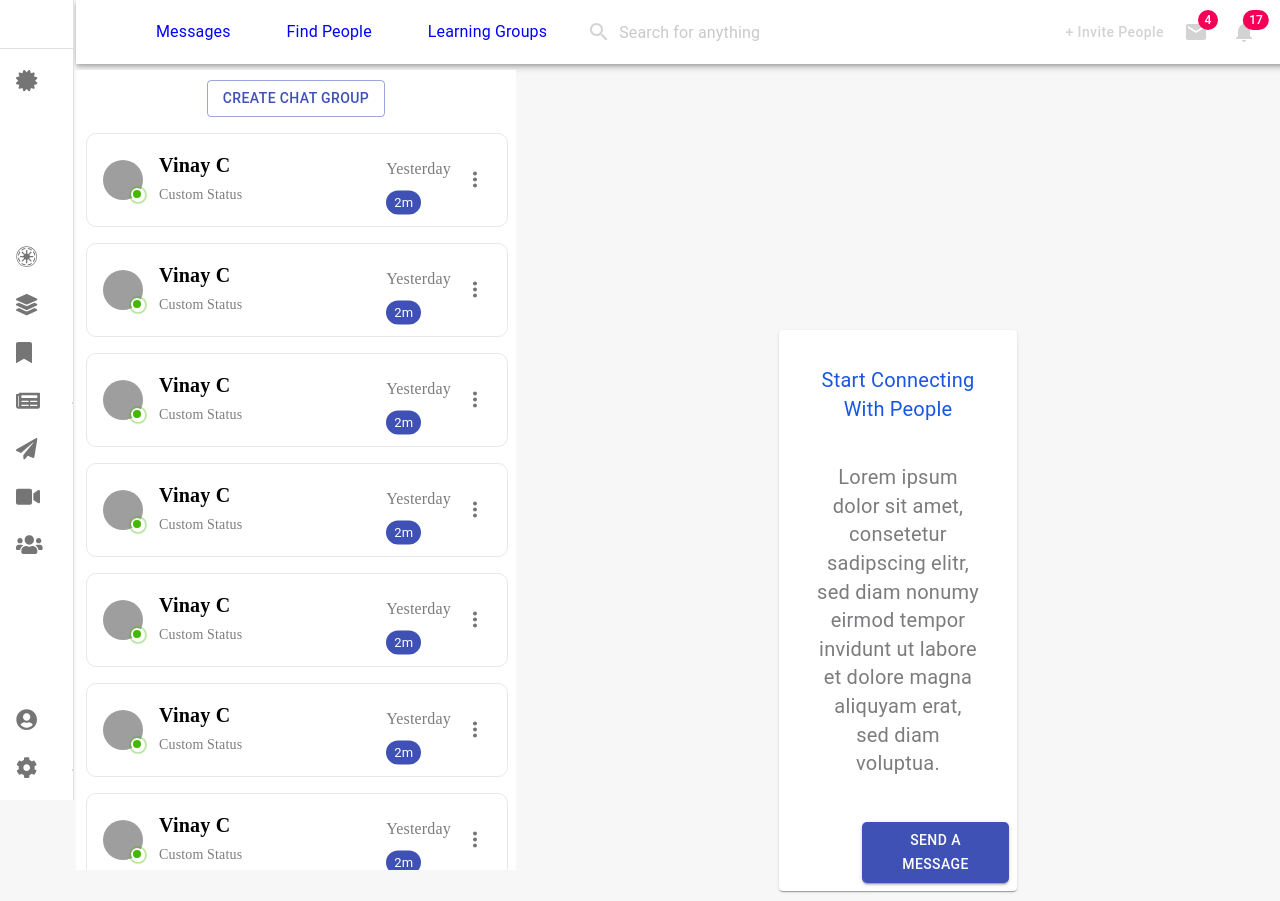
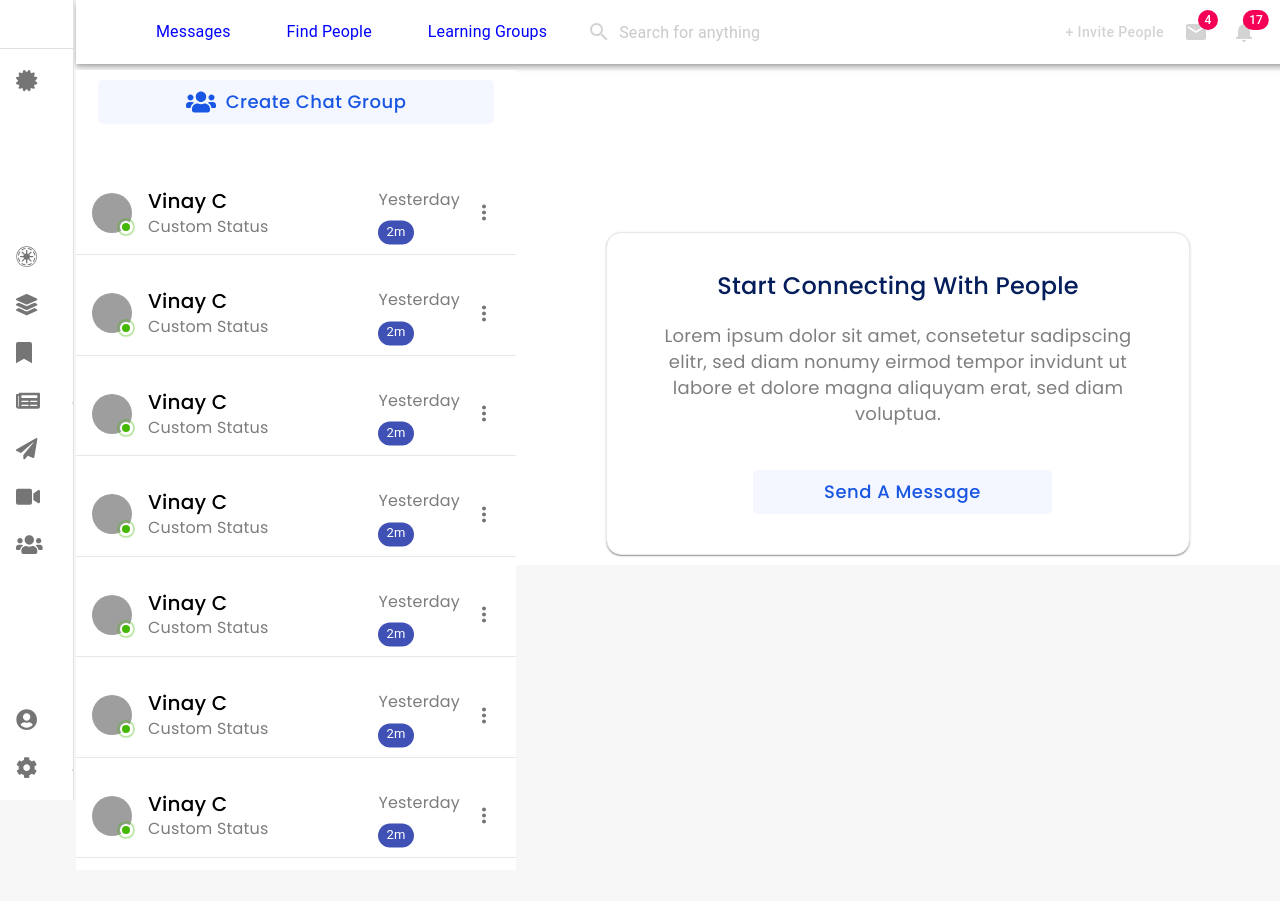
Before and after one commit to 91a447raheem/lms-ui, a React (Create React App) app in the folder byndr-ui/: page /connect/messages in a window 1280 px wide. After the commit the page ends 800 px from the top, so only its background shows below. Built offline with nearby package versions, Linux system fonts and the light colour scheme; grey boxes are pictures that could not be loaded.

Commit message:
1st screen

```diff
--- a/byndr-ui/public/index.html
+++ b/byndr-ui/public/index.html
@@ -9,6 +9,8 @@
       name="description"
       content="Web site created using create-react-app"
     />
+    <link rel="preconnect" href="https://fonts.gstatic.com">
+<link href="https://fonts.googleapis.com/css2?family=Poppins:ital,wght@0,100;0,200;0,300;0,400;0,500;0,600;0,700;0,800;0,900;1,100;1,200;1,300;1,400;1,500;1,700;1,800;1,900&display=swap" rel="stylesheet">
     <link rel="apple-touch-icon" href="%PUBLIC_URL%/logo192.png" />
     <!--
       manifest.json provides metadata used when your web app is installed on a
--- a/byndr-ui/src/components/Connect/Messages/chatList.js
+++ b/byndr-ui/src/components/Connect/Messages/chatList.js
@@ -14,7 +14,19 @@ import {
 import React from "react";
 
 import ChatCard from '../../common/Cards/chatCard'
-
+import { FontAwesomeIcon } from "@fortawesome/react-fontawesome";
+import {
+    faBookmark,
+    faCertificate,
+    faCog,
+    faLayerGroup,
+    faNewspaper,
+    faPaperPlane,
+    faUserCircle,
+    faUsers,
+    faVideo,
+  } from "@fortawesome/free-solid-svg-icons";
+  import { faGalacticRepublic } from "@fortawesome/free-brands-svg-icons";
 
 const useStyles = makeStyles((theme) => ({
     large: {
@@ -44,6 +56,7 @@ const useStyles = makeStyles((theme) => ({
     },
     centerAlign:{
         textAlign:"center"
+
     }
 }));
 
@@ -58,8 +71,19 @@ export default function ChatList() {
             // style={{ paddingTop: 40 }}
         >
             <Grid item className={classes.centerAlign}>
-                <Button variant="outlined" color="primary">
-                    Create Chat Group
+                <Button style={{
+                        textAlign: "center",
+                        fontFamily: 'Poppins',
+                        borderRadius: 5,
+                        background: '#F4F7FF 0% 0% no-repeat padding-box',
+                        color: '#1956E3',
+                        fontWeight: '500',
+                        fontSize:18,
+                        textTransform: "capitalize",
+                        boxShadow:"none",
+                        width:"90%"
+                    }}>
+                    <FontAwesomeIcon icon={faUsers} size={"lg"} style={{marginRight: 10}}/>    Create Chat Group
                 </Button>
             </Grid>
             {[0, 1, 2, 3, 4, 5, 6, 7, 8].map((value) => {
--- a/byndr-ui/src/components/Connect/Messages/messages.js
+++ b/byndr-ui/src/components/Connect/Messages/messages.js
@@ -55,7 +55,8 @@ const useStyles = makeStyles((theme) => ({
     },
     alignBlockCenter:{
         margin:'0 auto',
-        marginTop:250
+        marginTop:'20%',
+        width:600
     }
 
 }));
@@ -68,7 +69,6 @@ export default function Messages() {
                 <Grid item
                     container
                     alignItems="center"
-                    sm={4}
                     className={classes.alignBlockCenter}
                 >
                     <NewGroupCards
--- a/byndr-ui/src/components/Connect/messageConnect.js
+++ b/byndr-ui/src/components/Connect/messageConnect.js
@@ -45,7 +45,6 @@ const useStyles = makeStyles((theme) => ({
     marginBottom:100
   },
   chatListblockinr:{
-  padding:'0 10px',
   marginTop:10
   },
   contentRenderer:{
@@ -53,7 +52,8 @@ const useStyles = makeStyles((theme) => ({
     float: 'right',
   },
   contentRendererinr:{
-    padding:10
+    padding:10,
+    background:"#fff",
   }
 }));
 
--- a/byndr-ui/src/components/common/Cards/chatCard.js
+++ b/byndr-ui/src/components/common/Cards/chatCard.js
@@ -31,8 +31,8 @@ const StyledBadge = withStyles((theme) => ({
         boxShadow: `0 0 0 2px ${theme.palette.background.paper}`,
         '&::after': {
             position: 'absolute',
-            top: 0,
-            left: 0,
+            top: -1,
+            left: -1,
             width: '100%',
             height: '100%',
             borderRadius: '50%',
@@ -59,27 +59,30 @@ const useStyles = makeStyles((theme) => ({
         width: '100%',
         // maxWidth: 360,
         backgroundColor: theme.palette.background.paper,
-        border: "1px solid #E8E8E8",
-        borderRadius: 10
+        borderBottom: "1px solid #E8E8E8",
     },
     cardTtitle: {
         textAlign: "left",
-        font: "normal normal 600 20px/30px Poppins",
+        fontFamily: 'Poppins',
         color: "#000000",
         opacity: 1,
+        fontSize:20,
+        fontWeight:500,
     },
     cardSubText: {
         textAlign: "left",
-        font: "normal normal normal 14px/30px Poppins",
+        fontFamily: 'Poppins',
         color: "#7D7D7D",
-        opacity: 1
+        opacity: 1,
+        fontSize:16
     },
     lastUpdate: {
         textAlign: "left",
-        font: "normal normal normal 16px / 30px Poppins",
+        fontFamily: 'Poppins',
         color: "#7B7C7E",
         opacity: 1,
-        paddingTop: 10
+        paddingTop: 10,
+        fontSize:16
     }
 }));
 
--- a/byndr-ui/src/components/common/Cards/newCards.js
+++ b/byndr-ui/src/components/common/Cards/newCards.js
@@ -17,7 +17,7 @@ const useStyles = makeStyles((theme) => ({
     root: {
         textAlign: "center",
         background: "#FFFFFF 0% 0% no-repeat padding-box",
-        borderRradius: 15,
+        borderRadius: 15,
     },
     media: {
         height: 0,
--- a/byndr-ui/src/components/common/Cards/newGroupCards.js
+++ b/byndr-ui/src/components/common/Cards/newGroupCards.js
@@ -15,21 +15,25 @@ const useStyles = makeStyles((theme) => ({
     root: {
         textAlign: "center",
         background: "#FFFFFF 0% 0% no-repeat padding-box",
-        borderRradius: 15,
+        borderRadius: 15,
+        border: "1px solid #E8E8E8",
     },
     card_title: {
         padding: 20,
-        fontSize: 20,
+        fontSize: 24,
         textAlign: "center",
-        font: "normal normal medium 20px/27px Poppins",
-        color: "#1956E3"
+        fontFamily: 'Poppins',
+        color: "#041E5C",
+        fontWeight: '500',
     },
     card_desc: {
         padding: 20,
-        fontSize: 20,
+        paddingTop:0,
+        fontSize: 18,
         textAlign: "center",
-        font: "normal normal medium 20px/27px Poppins",
-        color: "#7B7C7E",
+        fontFamily: 'Poppins',
+        color: "#000000",
+        opacity:0.5,
         letterSpacing: 0.24
     },
 
@@ -50,14 +54,22 @@ export default function NewGroupCards(props) {
                 </Typography>
             </CardContent>
             <CardActions style={{
-                paddingLeft: "35%"
+                paddingLeft: "25%",
+                paddingBottom:40
             }}>
                 <Button
                     component={Link} to="/connect/messages/grpChat"
                     style={{
                         textAlign: "center",
-                        font: "normal normal medium 16px/30px Poppins",
+                        fontFamily: 'Poppins',
                         borderRadius: 5,
+                        background: '#F4F7FF 0% 0% no-repeat padding-box',
+                        color: '#1956E3',
+                        fontWeight: '500',
+                        fontSize:18,
+                        textTransform: "capitalize",
+                        boxShadow:"none",
+                        width:"70%"
                     }}
                     variant="contained"
                     color="primary">{props.cardButton}</Button>
```
Also changed, not shown: 1 other file (tests, documents, lock files or other folders).
